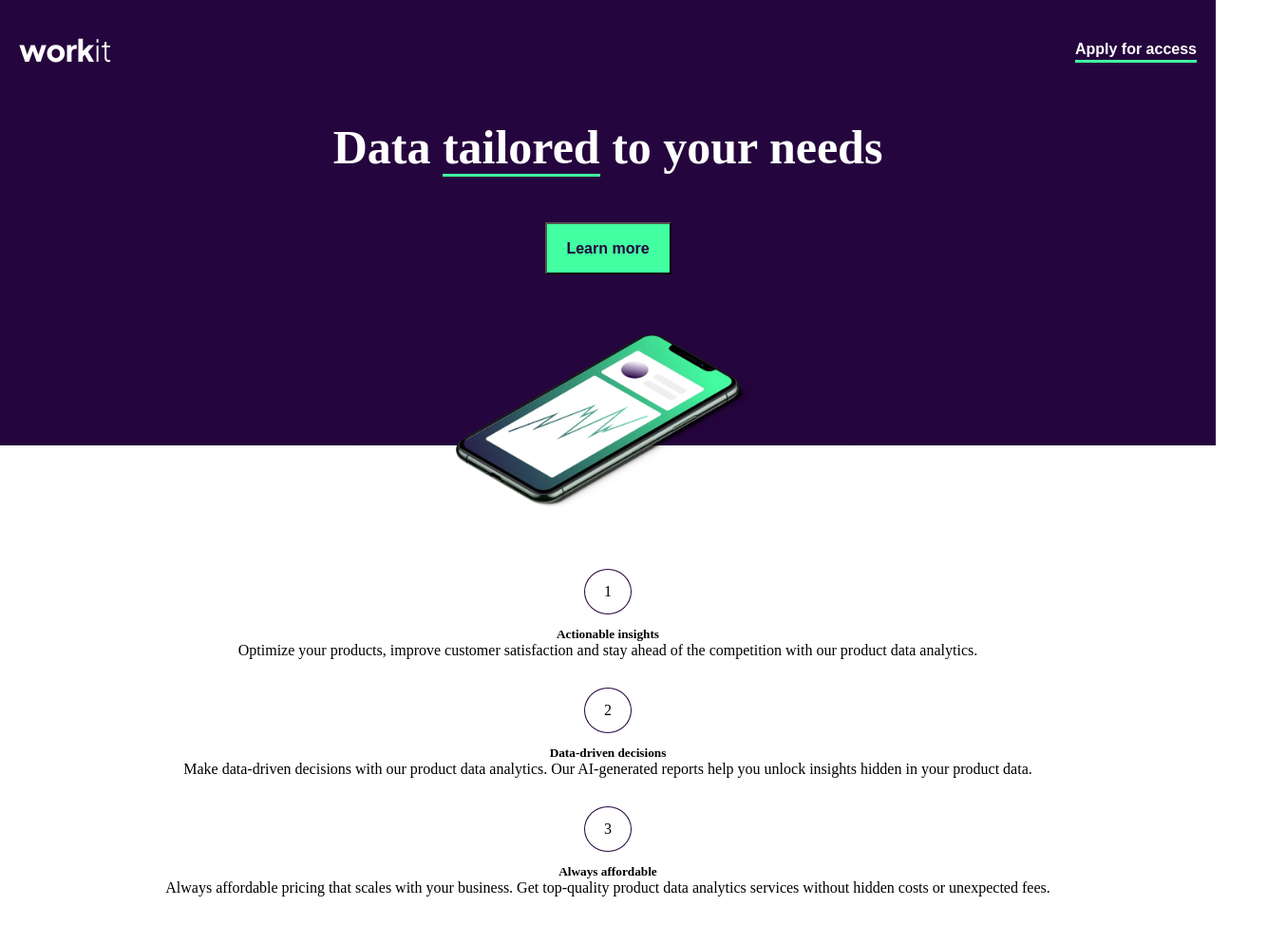
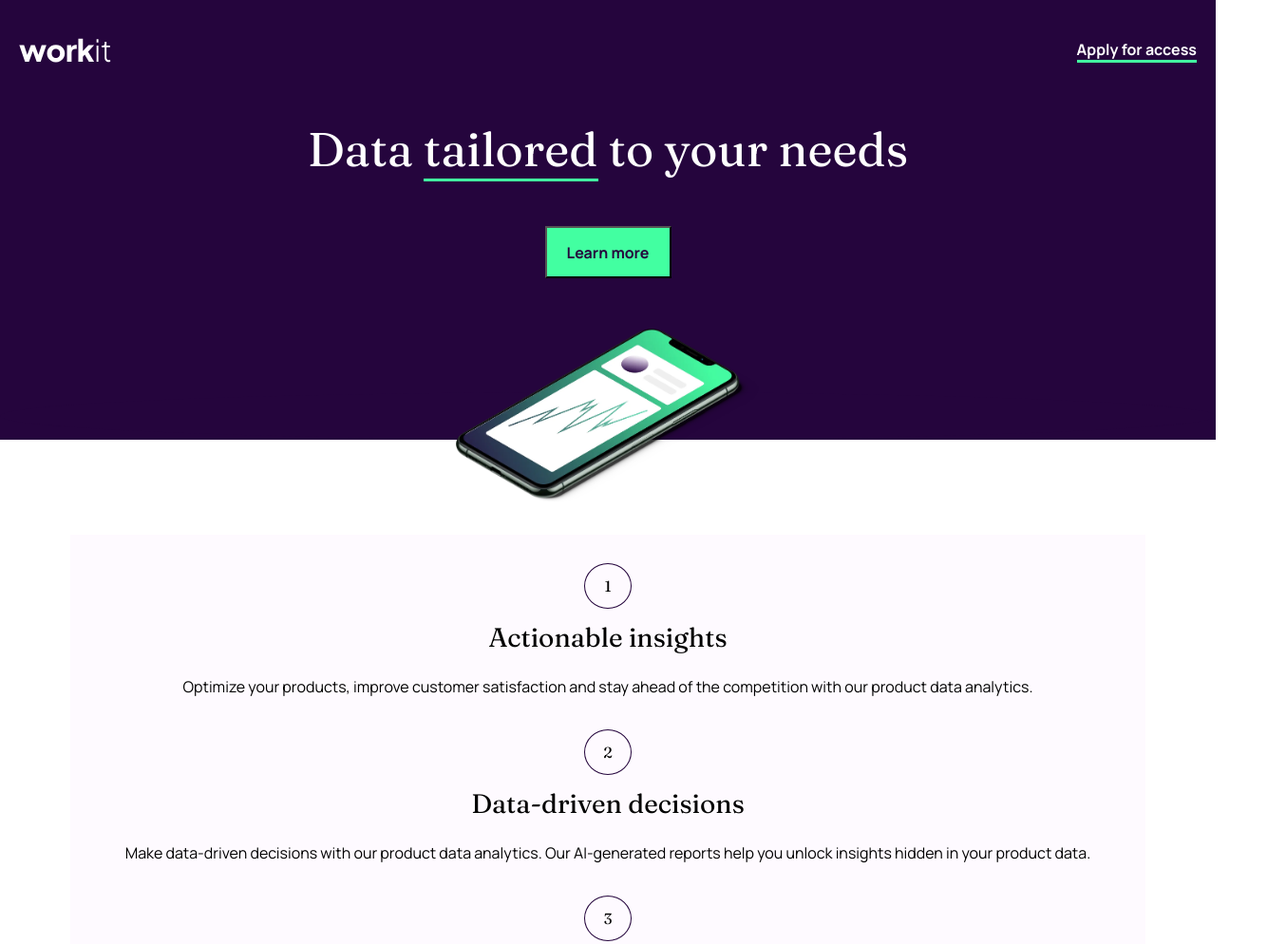
Before and after one commit to HollowZll/fm-6, a plain HTML site: page starter-code/index.html in a window 1280 px wide. Shown: the top 994 px of the page at 95% size, 1354 px wide, since content can reach past the window. Drawn offline with Linux system fonts and the light colour scheme.

```diff
--- a/starter-code/index.html
+++ b/starter-code/index.html
@@ -61,6 +61,9 @@
       <p class="descP">Always affordable pricing that scales with your business. Get top-quality product data
         analytics services without hidden costs or unexpected fees.</p>
       </div>
+
+      <div class="beigeCircle">
+      </div>
   </main>
 
   <footer>
--- a/starter-code/styles.scss
+++ b/starter-code/styles.scss
@@ -1,4 +1,8 @@
+@import url('https://fonts.googleapis.com/css2?family=Fraunces:opsz,wght@9..144,400;9..144,600&display=swap');
+@import url('https://fonts.googleapis.com/css2?family=Manrope:wght@400;700&display=swap');
 
+$manrope: 'Manrope', sans-serif;
+$fraunces:'Fraunces', serif;
 $purple:hsl(274,85%,13%);
 $green: hsl(150,100%,63%);
 $fontPurples: hsl(274,85%,13%);
@@ -33,8 +37,8 @@
     height: 50px;
     width: 100%;
     background-color: $purple;
-    border-radius: 100%;
-    margin-top: 130px;
+    border-radius: 200%;
+    margin-top: 120px;
     display: flex;
     justify-content: center;
     align-items: center;
@@ -54,6 +58,7 @@
     color: white;
     border: none;
     border-bottom: 3px solid $green;
+    font-family: $manrope;
 }
 
 //title-button
@@ -65,6 +70,8 @@
     padding: 30px;
     padding-top: 40px;
     padding-bottom: 50px;
+    font-family: $fraunces;
+    font-weight: lighter;
 }
 
 .asButton {
@@ -78,6 +85,7 @@
     color: $fontPurples;
     font-size: 16px;
     font-weight: bold;
+    font-family: $manrope;
 }
 
 .flexCenter {
@@ -99,6 +107,9 @@
 
 // Descriptions
 
+main {
+    background-color: $mainBg;
+}
 
 .desc {
     display: flex;
@@ -118,8 +129,23 @@
     align-items: center;
     justify-content: center;
     margin-bottom: 13px;
+    font-family: $fraunces;
 }
 
+h5 {
+    font-family: $fraunces;
+    font-size: 28px;
+    font-weight: lighter;
+    margin-bottom: 20px;
+}
+
+.descP {
+    font-size: 16px;
+    font-family: $manrope;
+    font-weight:100;
+    color: rgb(#584D62);
+    line-height: 100px;
+}
 
 
 // founder & purple box
@@ -142,7 +168,12 @@
 #purple {
     background-color: $purple;
     color: white;
-    width: 100%;
+    width: 93%;
     height: 375px;
     margin-bottom: 50px;
 }
+
+
+
+
+// logo and footer
```
Also changed, not shown: starter-code/styles.css, 1 other file.
